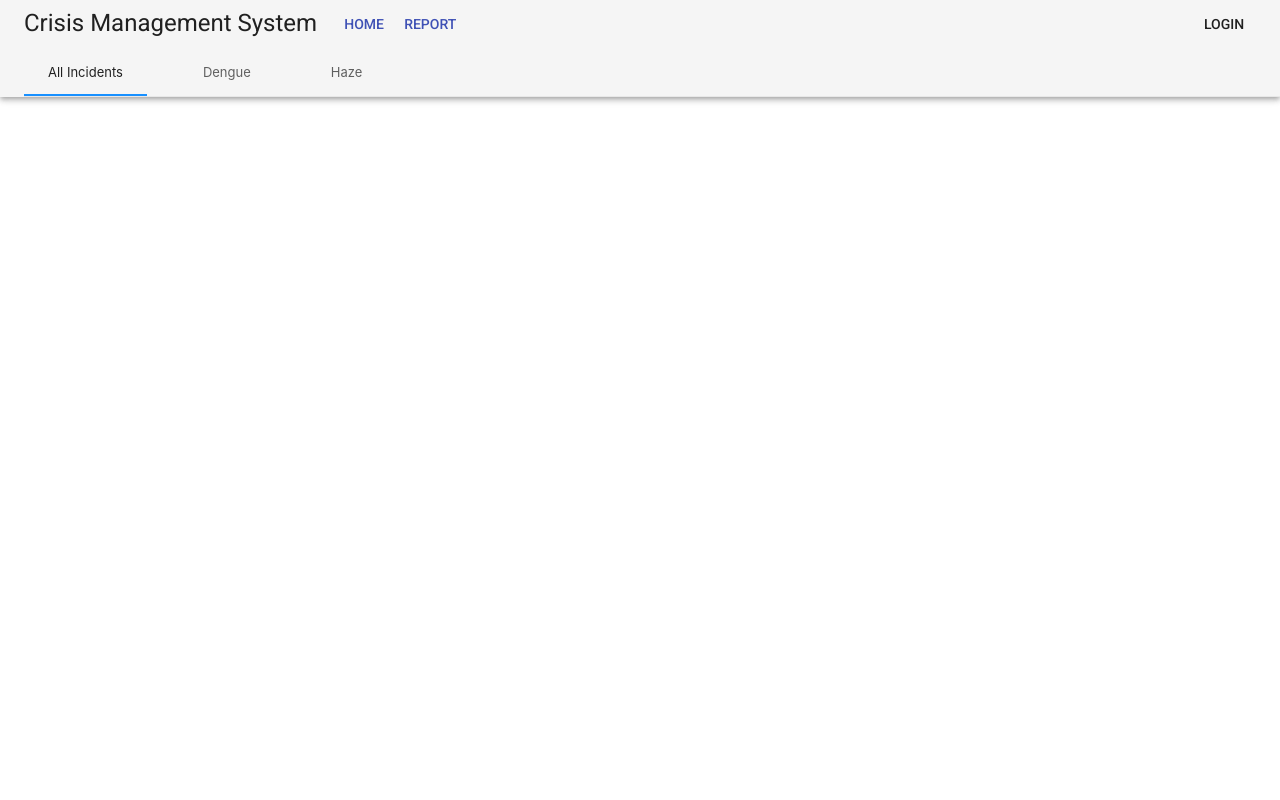
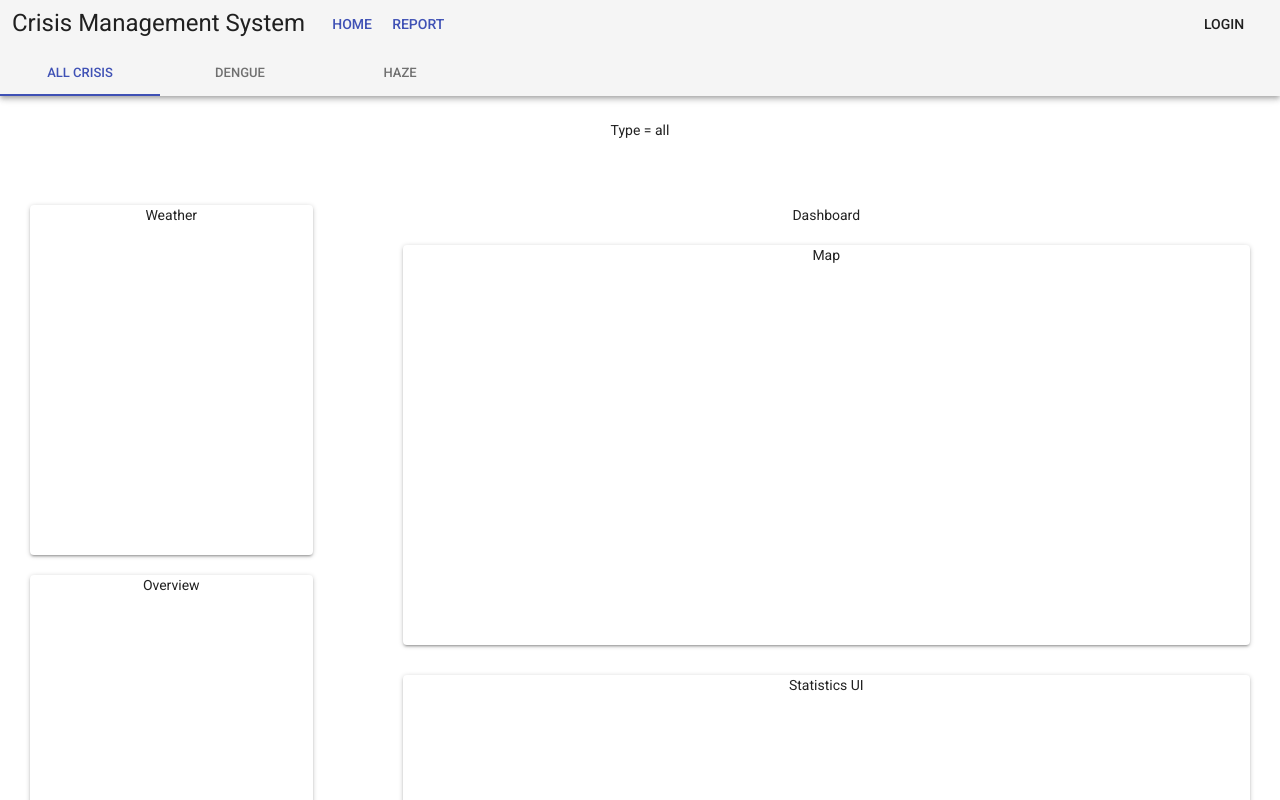
Before and after one commit to Jamesyang2333/cz3003, a React (Create React App) app in the folder frontend/: page / in a window 1280 px wide. Shown: the top 800 px of the page. Built offline with nearby package versions, Linux system fonts and the light colour scheme.

Commit message:
Finish Basic layout

```diff
--- a/frontend/package.json
+++ b/frontend/package.json
@@ -5,10 +5,14 @@
   "dependencies": {
     "@material-ui/core": "^3.9.2",
     "@material-ui/icons": "^3.0.2",
+    "node-sass": "^4.11.0",
     "react": "^16.8.4",
     "react-dom": "^16.8.4",
+    "react-redux": "^6.0.1",
     "react-scripts": "2.1.8",
-    "recharts": "^1.5.0"
+    "recharts": "^1.5.0",
+    "redux": "^4.0.1",
+    "redux-thunk": "^2.3.0"
   },
   "scripts": {
     "start": "react-scripts start",
--- a/frontend/src/App.js
+++ b/frontend/src/App.js
@@ -2,10 +2,15 @@ import React, { Component } from 'react';
 import './App.css';
 
 import Header from './components/layout/header';
+import Footer from './components/layout/footer';
+
+import { Provider } from 'react-redux';
+import store from './store';
 
 class App extends Component {
   render() {
     return (
+      <Provider store={store}>
         <div className='App'>
           <link
             rel='stylesheet'
@@ -16,7 +21,9 @@ class App extends Component {
             href='https://fonts.googleapis.com/icon?family=Material+Icons'
           />
           <Header />
+          <Footer />
         </div>
+      </Provider>
     );
   }
 }
--- a/frontend/src/components/layout/footer.js
+++ b/frontend/src/components/layout/footer.js
@@ -0,0 +1,15 @@
+import React from 'react';
+import * as styles from './footer.scss';
+
+const Footer = () => (
+  <div className={styles.container}>
+    <div className={styles.left}>10am &copy; 2019. Made with ❤️.</div>
+    <div className={styles.right}>
+      Follow us on <a href='https://www.facebook.com/'>Facebook</a> and{' '}
+      <a href='https://twitter.com/'>Twitter</a> to receive latest crisis
+      updates!
+    </div>
+  </div>
+);
+
+export default Footer;
--- /dev/null
+++ b/frontend/src/components/layout/footer.scss
@@ -0,0 +1,10 @@
+:local {
+    .container {
+        margin-top: 3rem;
+        padding: 1.5rem 3rem;
+        background-color: rgba(250, 250, 250, .7);
+        // width: 100%;
+        display: flex;
+        justify-content: space-between;
+    }
+}
--- a/frontend/src/components/layout/header.js
+++ b/frontend/src/components/layout/header.js
@@ -4,16 +4,17 @@ import { withStyles } from '@material-ui/core/styles';
 import AppBar from '@material-ui/core/AppBar';
 import Toolbar from '@material-ui/core/Toolbar';
 import Typography from '@material-ui/core/Typography';
-import IconButton from '@material-ui/core/IconButton';
-import MenuIcon from '@material-ui/core/Menu';
 import Button from '@material-ui/core/Button';
-import Grid from '@material-ui/core/Grid';
 import Tabs from '@material-ui/core/Tabs';
 import Tab from '@material-ui/core/Tab';
+import TabContainer from './tabContainer';
 
 const styles = theme => ({
   root: {
     flexGrow: 1
+  },
+  toolBar: {
+    paddingLeft: '12px'
   },
   glow: {
     // flexGrow: 1,
@@ -25,42 +26,8 @@ const styles = theme => ({
   loginButton: {
     marginLeft: 'auto'
   },
-
-  tabsRoot: {
-    marginLeft: '24px',
-    borderBottom: '1px solid #e8e8e8'
-  },
-  tabsIndicator: {
-    backgroundColor: '#1890ff'
-  },
-  tabRoot: {
-    textTransform: 'initial',
-    minWidth: 72,
-    fontWeight: theme.typography.fontWeightRegular,
-    marginRight: theme.spacing.unit * 4,
-    fontFamily: [
-      '-apple-system',
-      'BlinkMacSystemFont',
-      '"Segoe UI"',
-      'Roboto',
-      '"Helvetica Neue"',
-      'Arial',
-      'sans-serif',
-      '"Apple Color Emoji"',
-      '"Segoe UI Emoji"',
-      '"Segoe UI Symbol"'
-    ].join(','),
-    '&:hover': {
-      color: '#40a9ff',
-      opacity: 1
-    },
-    '&$tabSelected': {
-      color: '#1890ff',
-      fontWeight: theme.typography.fontWeightMedium
-    },
-    '&:focus': {
-      color: '#40a9ff'
-    }
+  tabGroup: {
+    textAligh: 'left'
   }
 });
 
@@ -80,7 +47,7 @@ class Header extends React.Component {
     return (
       <div className={classes.root}>
         <AppBar position='static' color='default'>
-          <Toolbar variant='dense'>
+          <Toolbar variant='dense' className={classes.toolBar}>
             <Typography variant='h5' color='inherit' className={classes.glow}>
               Crisis Management System
             </Typography>
@@ -94,29 +61,19 @@ class Header extends React.Component {
             </div>
           </Toolbar>
           <Tabs
+            className={classes.tabGroup}
             value={value}
             onChange={this.handleChange}
-            classes={{
-              root: classes.tabsRoot,
-              indicator: classes.tabsIndicator
-            }}>
-            <Tab
-              disableRipple
-              classes={{ root: classes.tabRoot, selected: classes.tabSelected }}
-              label='All Incidents'
-            />
-            <Tab
-              disableRipple
-              classes={{ root: classes.tabRoot, selected: classes.tabSelected }}
-              label='Dengue'
-            />
-            <Tab
-              disableRipple
-              classes={{ root: classes.tabRoot, selected: classes.tabSelected }}
-              label='Haze'
-            />
+            indicatorColor='primary'
+            textColor='primary'>
+            <Tab label='All Crisis' />
+            <Tab label='Dengue' />
+            <Tab label='Haze' />
           </Tabs>
         </AppBar>
+        {value === 0 && <TabContainer type='all' />}
+        {value === 1 && <TabContainer type='dengue' />}
+        {value === 2 && <TabContainer type='haze' />}
       </div>
     );
   }
--- /dev/null
+++ b/frontend/src/components/layout/tabContainer.js
@@ -0,0 +1,106 @@
+import React from 'react';
+import PropTypes from 'prop-types';
+import { withStyles } from '@material-ui/core/styles';
+import Typography from '@material-ui/core/Typography';
+import Card from '@material-ui/core/Card';
+import CardActions from '@material-ui/core/CardActions';
+import CardContent from '@material-ui/core/CardContent';
+import Grid from '@material-ui/core/Grid';
+import Paper from '@material-ui/core/Paper';
+
+const styles = {
+  row: {
+    display: 'flex',
+    flexDirection: 'row wrap',
+    width: '100%',
+    marginTop: 30
+  },
+  divLeft: {
+    flex: 1,
+    height: '100%',
+    margin: 30,
+    marginTop: 10,
+    textAlign: 'center'
+    // padding: 10
+  },
+  divRight: {
+    height: '100%',
+    flex: 3,
+    margin: 10,
+    marginLeft: 60,
+    marginRight: 30,
+    textAlign: 'center'
+  },
+  paperLeft: {
+    height: 350,
+    marginBottom: 20,
+    textAlign: 'center'
+  },
+
+  title: {
+    marginBottom: 20
+  },
+  map: {
+    height: 400,
+    marginBottom: 30,
+    textAligh: 'center'
+  },
+  statistics: {
+    height: 300,
+    textAligh: 'center'
+  }
+};
+
+function TabContainer(props) {
+  return (
+    <React.Fragment>
+      <Typography component='div' style={{ padding: 8 * 3 }}>
+        Type = {props.type}
+      </Typography>
+      <div>
+        <div style={styles.row}>
+          <div style={styles.divLeft}>
+            <Paper style={styles.paperLeft}>
+              <Typography>Weather</Typography>
+            </Paper>
+            <Paper style={styles.paperLeft}>
+              <Typography>Overview</Typography>
+            </Paper>
+          </div>
+
+          <div zDepth={3} style={styles.divRight}>
+            <Typography style={styles.title}>Dashboard</Typography>
+            <Paper style={styles.map}>
+              <Typography>Map</Typography>
+            </Paper>
+            <Paper style={styles.statistics}>
+              <Typography>Statistics UI</Typography>
+            </Paper>
+          </div>
+        </div>
+      </div>
+      {/* <Grid container spacing={24}>
+        <Grid item lg={3}>
+          <Card>
+            <CardContent>
+              <Typography>Weather</Typography>
+            </CardContent>
+          </Card>
+        </Grid>
+        <Grid item lg={3}>
+          <Card>
+            <CardContent>
+              <Typography>Weather</Typography>
+            </CardContent>
+          </Card>
+        </Grid>
+      </Grid> */}
+    </React.Fragment>
+  );
+}
+
+TabContainer.propTypes = {
+  children: PropTypes.node.isRequired
+};
+
+export default TabContainer;
--- /dev/null
+++ b/frontend/src/reducers/headerReducer.js
@@ -0,0 +1,8 @@
+const initialState = {};
+
+export default function(state = initialState, action) {
+  switch (action.type) {
+    default:
+      return state;
+  }
+}
--- /dev/null
+++ b/frontend/src/reducers/index.js
@@ -0,0 +1,6 @@
+import { combineReducers } from 'redux';
+import headerReducer from './headerReducer';
+
+export default combineReducers({
+  header: headerReducer
+});
--- /dev/null
+++ b/frontend/src/store.js
@@ -0,0 +1,19 @@
+import { createStore, applyMiddleware, compose } from 'redux';
+
+import thunk from 'redux-thunk';
+import rootReducer from './reducers';
+
+const initialState = {};
+
+const middleware = [thunk];
+
+const store = createStore(
+  rootReducer,
+  initialState,
+  compose(
+    applyMiddleware(...middleware),
+    window.__REDUX_DEVTOOLS_EXTENSION__ && window.__REDUX_DEVTOOLS_EXTENSION__()
+  )
+);
+
+export default store;
```
Also changed, not shown: frontend/src/actions/types.js (added), 1 other file (tests, documents, lock files or other folders). Lines whose indentation alone changed are shown as unchanged.
